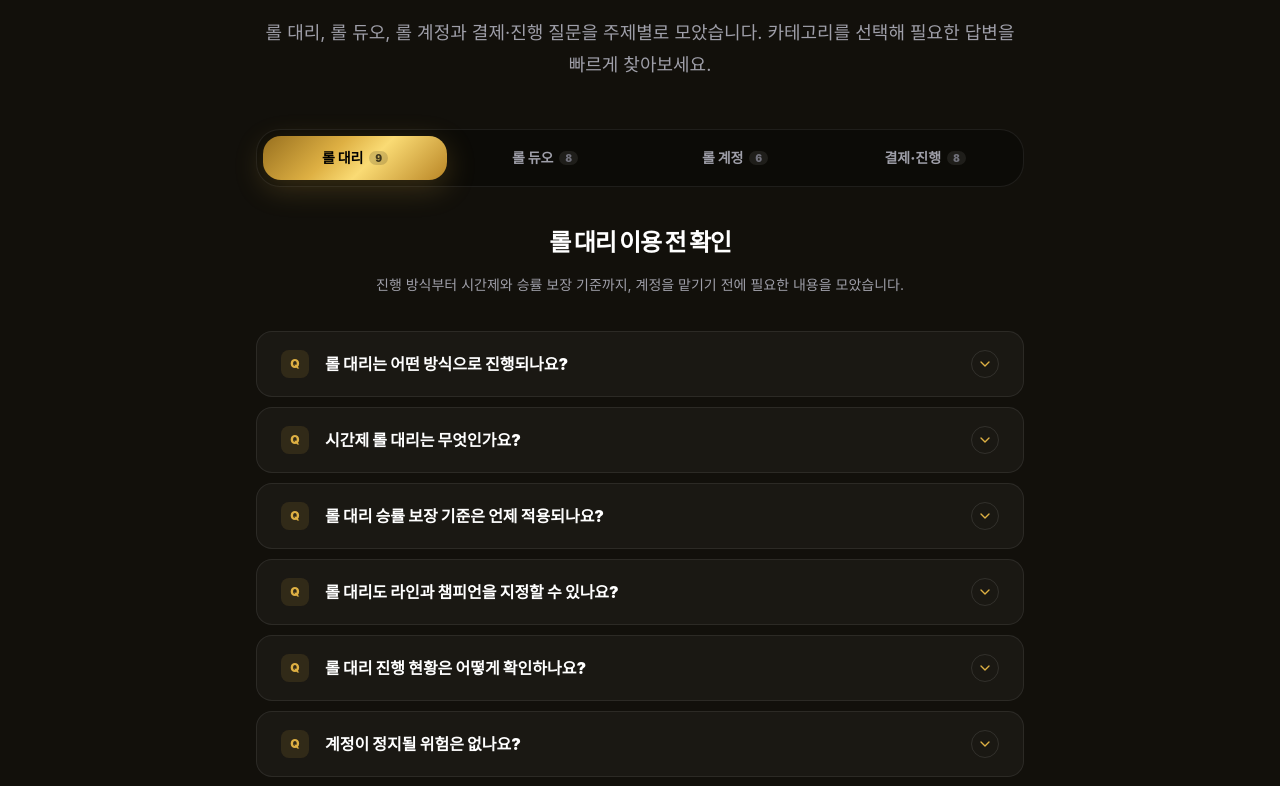
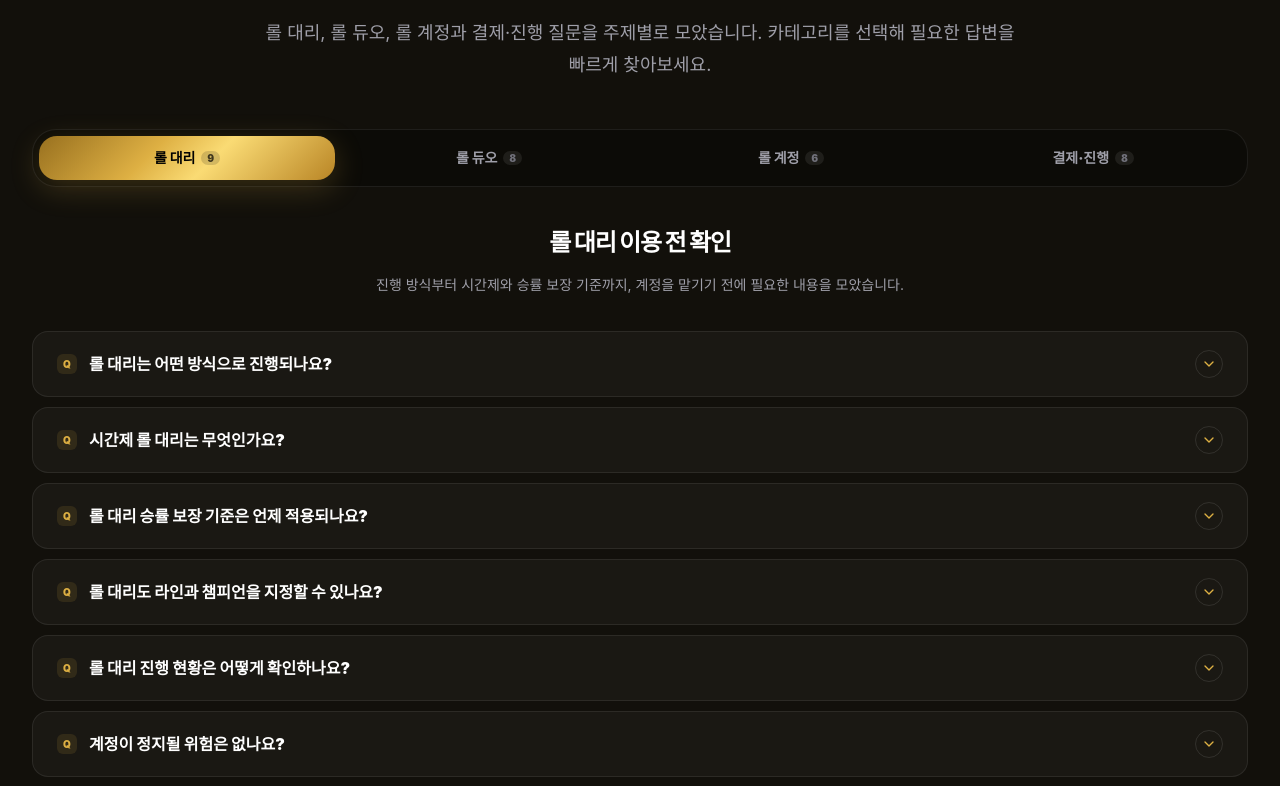
Before and after one commit to pingulee/xyz, a Next.js app: page / in a window 1280 px wide. Shown: the part 7042-7828 px from the top of the page. Built offline with nearby package versions, Linux system fonts and the light colour scheme; no server answers.

Commit message:
FAQ 폭을 다른 섹션(Container max-w-7xl)에 맞춤 + Q/A 마커 축소
- max-w-3xl 제거 → 전체 폭 사용, 좌우 여백이 서비스/기사 섹션과 정렬
- Q/A 마커 칩 h-7→h-5, 간격 gap-4→gap-3으로 축소

Co-Authored-By: Claude Opus 4.8 (1M context) <noreply@anthropic.com>

```diff
--- a/components/home/HomeFaq.tsx
+++ b/components/home/HomeFaq.tsx
@@ -27,7 +27,7 @@ export default function HomeFaq({
   const [activeId, setActiveId] = useState(categories[0]?.id ?? "");
 
   return (
-    <div className="mx-auto max-w-3xl">
+    <div className="w-full">
       {/* 카테고리 탭 */}
       <div
         role="tablist"
@@ -94,8 +94,8 @@ export default function HomeFaq({
                   key={item.question}
                   className="group rounded-2xl border border-white/8 bg-white/3.5 transition-colors open:border-gold/30 open:bg-gold/5"
                 >
-                  <summary className="flex cursor-pointer list-none items-center gap-4 px-5 py-4.5 text-left marker:content-none sm:px-6 [&::-webkit-details-marker]:hidden">
-                    <span className="flex h-7 w-7 shrink-0 items-center justify-center rounded-lg bg-gold/12 text-xs font-black text-gold transition-colors group-open:bg-gold group-open:text-black">
+                  <summary className="flex cursor-pointer list-none items-center gap-3 px-5 py-4.5 text-left marker:content-none sm:px-6 [&::-webkit-details-marker]:hidden">
+                    <span className="flex h-5 w-5 shrink-0 items-center justify-center rounded-md bg-gold/12 text-[10px] font-black text-gold transition-colors group-open:bg-gold group-open:text-black">
                       Q
                     </span>
                     <span className="flex-1 font-black leading-6 text-white">
@@ -108,11 +108,11 @@ export default function HomeFaq({
                   {/* grid-rows 0fr→1fr 트릭: 순수 CSS 높이 애니메이션 */}
                   <div className="grid grid-rows-[0fr] transition-[grid-template-rows] duration-300 ease-out group-open:grid-rows-[1fr]">
                     <div className="overflow-hidden">
-                      <div className="flex gap-4 px-5 pb-5 sm:px-6">
-                        <span className="flex h-7 w-7 shrink-0 items-center justify-center rounded-lg bg-white/6 text-xs font-black text-zinc-400">
+                      <div className="flex gap-3 px-5 pb-5 sm:px-6">
+                        <span className="flex h-5 w-5 shrink-0 items-center justify-center rounded-md bg-white/6 text-[10px] font-black text-zinc-400">
                           A
                         </span>
-                        <p className="flex-1 whitespace-pre-line pt-0.5 text-sm leading-7 text-zinc-300">
+                        <p className="flex-1 whitespace-pre-line text-sm leading-7 text-zinc-300">
                           {item.answer}
                         </p>
                       </div>
```
